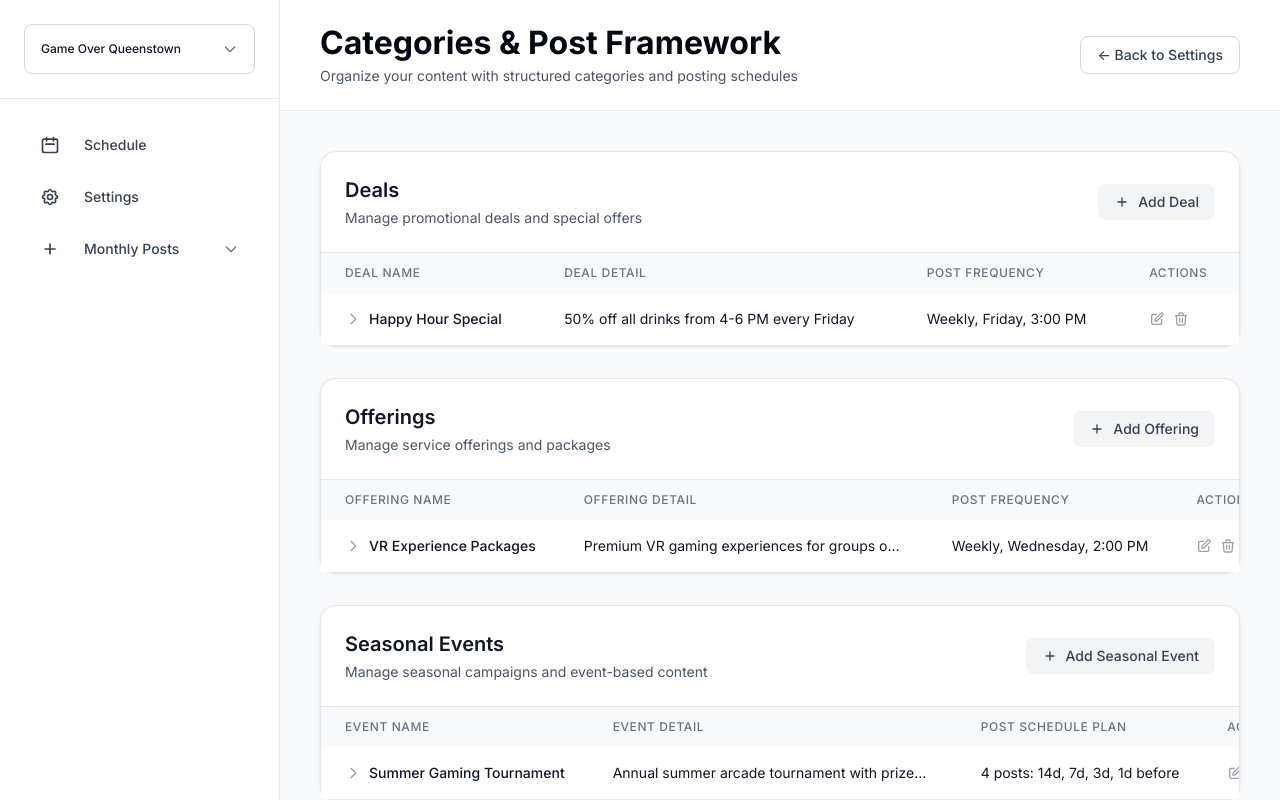
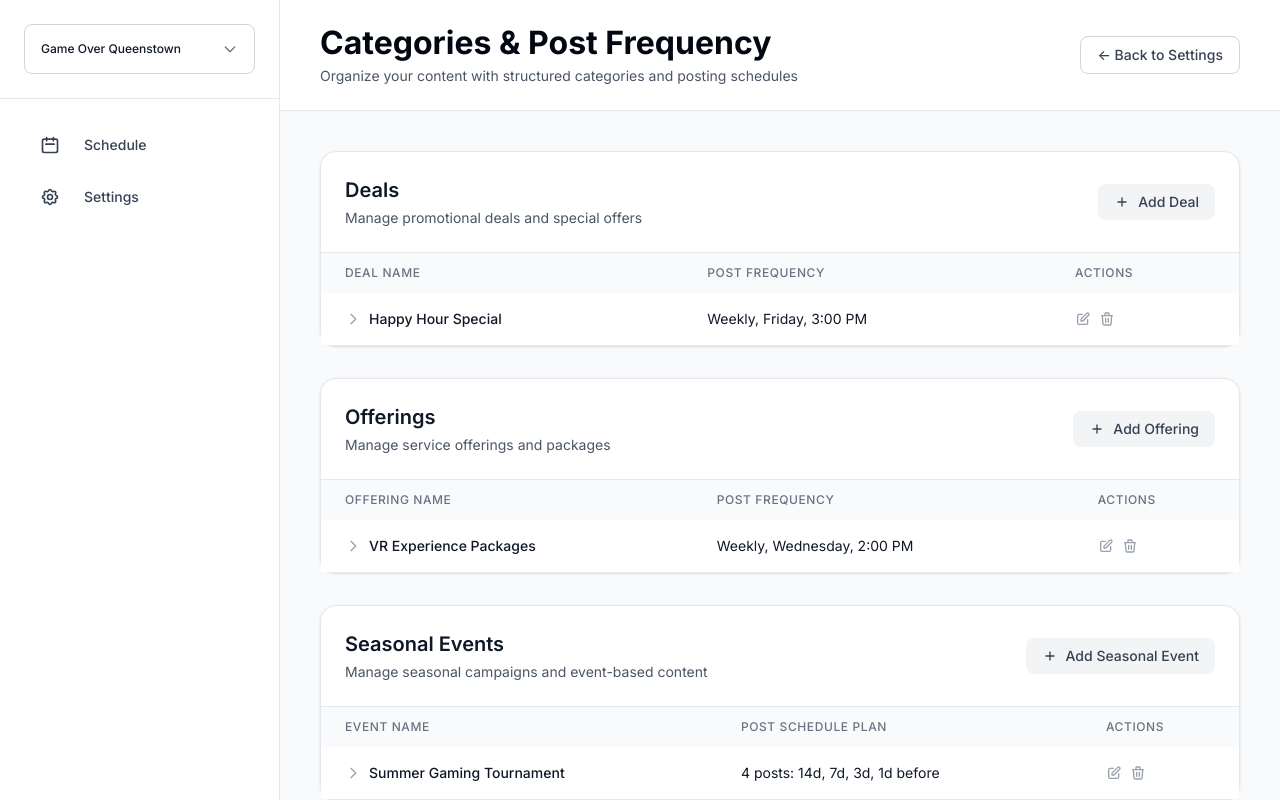
Before and after one commit to andrewferdinando/ferdyv2, a Next.js app: page /categories in a window 1280 px wide. Built offline with nearby package versions, Linux system fonts and the light colour scheme.

Commit message:
Remove deal details from tables, remove monthly posts nav, add automated monthly posts settings, rename categories

```diff
--- a/src/app/categories/page.tsx
+++ b/src/app/categories/page.tsx
@@ -1080,7 +1080,7 @@ export default function CategoriesPage() {
         <div className="bg-white border-b border-gray-200 px-4 sm:px-6 lg:px-10 py-6">
           <div className="flex flex-col sm:flex-row sm:items-center sm:justify-between gap-4">
             <div>
-              <h1 className="text-2xl sm:text-3xl lg:text-[32px] font-bold text-gray-950 leading-[1.2]">Categories & Post Framework</h1>
+              <h1 className="text-2xl sm:text-3xl lg:text-[32px] font-bold text-gray-950 leading-[1.2]">Categories & Post Frequency</h1>
               <p className="text-gray-600 mt-1 text-sm">Organize your content with structured categories and posting schedules</p>
             </div>
             <div className="flex space-x-3">
@@ -1119,7 +1119,6 @@ export default function CategoriesPage() {
                 <thead className="bg-gray-50">
                   <tr>
                     <th className="px-6 py-3 text-left text-xs font-medium text-gray-500 uppercase tracking-wider">Deal Name</th>
-                    <th className="px-6 py-3 text-left text-xs font-medium text-gray-500 uppercase tracking-wider">Deal Detail</th>
                     <th className="px-6 py-3 text-left text-xs font-medium text-gray-500 uppercase tracking-wider">Post Frequency</th>
                     <th className="px-6 py-3 text-left text-xs font-medium text-gray-500 uppercase tracking-wider">Actions</th>
                   </tr>
@@ -1147,9 +1146,6 @@ export default function CategoriesPage() {
                             )}
                           </div>
                         </td>
-                        <td className="px-6 py-4">
-                          <div className="text-sm text-gray-900 max-w-xs truncate">{deal.detail}</div>
-                        </td>
                         <td className="px-6 py-4 whitespace-nowrap">
                           <div className="text-sm text-gray-900">{formatFrequency(deal.frequency)}</div>
                         </td>
@@ -1169,7 +1165,7 @@ export default function CategoriesPage() {
                       </tr>
                       {expandedRows.has(deal.id) && (
                         <tr>
-                          <td colSpan={4} className="px-6 py-4 bg-gray-50">
+                          <td colSpan={3} className="px-6 py-4 bg-gray-50">
                             <div className="space-y-3">
                               <div className="text-sm font-medium text-gray-700 mb-2">Sub-categories</div>
                               {deal.subCategories.map((sub) => (
@@ -1227,7 +1223,6 @@ export default function CategoriesPage() {
                 <thead className="bg-gray-50">
                   <tr>
                     <th className="px-6 py-3 text-left text-xs font-medium text-gray-500 uppercase tracking-wider">Offering Name</th>
-                    <th className="px-6 py-3 text-left text-xs font-medium text-gray-500 uppercase tracking-wider">Offering Detail</th>
                     <th className="px-6 py-3 text-left text-xs font-medium text-gray-500 uppercase tracking-wider">Post Frequency</th>
                     <th className="px-6 py-3 text-left text-xs font-medium text-gray-500 uppercase tracking-wider">Actions</th>
                   </tr>
@@ -1255,9 +1250,6 @@ export default function CategoriesPage() {
                             )}
                           </div>
                         </td>
-                        <td className="px-6 py-4">
-                          <div className="text-sm text-gray-900 max-w-xs truncate">{offering.detail}</div>
-                        </td>
                         <td className="px-6 py-4 whitespace-nowrap">
                           <div className="text-sm text-gray-900">{formatFrequency(offering.frequency)}</div>
                         </td>
@@ -1277,7 +1269,7 @@ export default function CategoriesPage() {
                       </tr>
                       {expandedRows.has(offering.id) && (
                         <tr>
-                          <td colSpan={4} className="px-6 py-4 bg-gray-50">
+                          <td colSpan={3} className="px-6 py-4 bg-gray-50">
                             <div className="space-y-3">
                               <div className="text-sm font-medium text-gray-700 mb-2">Sub-categories</div>
                               {offering.subCategories.map((sub) => (
@@ -1335,7 +1327,6 @@ export default function CategoriesPage() {
                 <thead className="bg-gray-50">
                   <tr>
                     <th className="px-6 py-3 text-left text-xs font-medium text-gray-500 uppercase tracking-wider">Event Name</th>
-                    <th className="px-6 py-3 text-left text-xs font-medium text-gray-500 uppercase tracking-wider">Event Detail</th>
                     <th className="px-6 py-3 text-left text-xs font-medium text-gray-500 uppercase tracking-wider">Post Schedule Plan</th>
                     <th className="px-6 py-3 text-left text-xs font-medium text-gray-500 uppercase tracking-wider">Actions</th>
                   </tr>
@@ -1363,9 +1354,6 @@ export default function CategoriesPage() {
                             )}
                           </div>
                         </td>
-                        <td className="px-6 py-4">
-                          <div className="text-sm text-gray-900 max-w-xs truncate">{event.detail}</div>
-                        </td>
                         <td className="px-6 py-4 whitespace-nowrap">
                           <div className="text-sm text-gray-900">{formatPostPlan(event.postPlan)}</div>
                         </td>
@@ -1385,7 +1373,7 @@ export default function CategoriesPage() {
                       </tr>
                       {expandedRows.has(event.id) && (
                         <tr>
-                          <td colSpan={4} className="px-6 py-4 bg-gray-50">
+                          <td colSpan={3} className="px-6 py-4 bg-gray-50">
                             <div className="space-y-3">
                               <div className="text-sm font-medium text-gray-700 mb-2">Sub-events</div>
                               {event.subCategories.map((sub) => (
--- a/src/app/settings/page.tsx
+++ b/src/app/settings/page.tsx
@@ -67,7 +67,7 @@ export default function SettingsPage() {
                 </svg>
               </div>
               <div className="flex-1 min-w-0">
-                <h3 className="font-semibold text-gray-900 mb-3 text-base">Categories & Post Framework</h3>
+                <h3 className="font-semibold text-gray-900 mb-3 text-base">Categories & Post Frequency</h3>
                 <p className="text-gray-600 text-sm mb-4 leading-[1.5]">
                   Define content categories and post structure templates.
                 </p>
@@ -100,6 +100,29 @@ export default function SettingsPage() {
               </div>
             </div>
           </div>
+
+          {/* Automated Monthly Posts Card */}
+          <div className="bg-white rounded-xl border border-gray-200 p-4 sm:p-6">
+            <div className="flex items-start space-x-4">
+              <div className="w-14 h-14 bg-[#EEF2FF] rounded-lg flex items-center justify-center flex-shrink-0">
+                <svg className="w-7 h-7 text-[#6366F1]" fill="none" stroke="currentColor" viewBox="0 0 24 24">
+                  <path strokeLinecap="round" strokeLinejoin="round" strokeWidth={2} d="M12 8v4l3 3m6-3a9 9 0 11-18 0 9 9 0 0118 0z" />
+                </svg>
+              </div>
+              <div className="flex-1 min-w-0">
+                <h3 className="font-semibold text-gray-900 mb-3 text-base">Automated Monthly Posts</h3>
+                <p className="text-gray-600 text-sm mb-4 leading-[1.5]">
+                  Configure automatic posting schedules for monthly content.
+                </p>
+                <div className="flex items-center space-x-2">
+                  <label className="inline-flex items-center">
+                    <input type="checkbox" className="form-checkbox h-4 w-4 text-[#6366F1] rounded focus:ring-[#6366F1] border-gray-300" />
+                    <span className="ml-2 text-sm text-gray-700">Enable automated monthly posts</span>
+                  </label>
+                </div>
+              </div>
+            </div>
+          </div>
         </div>
       </div>
     </div>
--- a/src/components/navigation/Sidebar.tsx
+++ b/src/components/navigation/Sidebar.tsx
@@ -19,18 +19,6 @@ const SettingsIcon = ({ className = "w-5 h-5" }: { className?: string }) => (
 );
 
 
-const PlusIcon = ({ className = "w-5 h-5" }: { className?: string }) => (
-  <svg className={className} fill="none" stroke="currentColor" viewBox="0 0 24 24">
-    <path strokeLinecap="round" strokeLinejoin="round" strokeWidth={2} d="M12 6v6m0 0v6m0-6h6m-6 0H6" />
-  </svg>
-);
-
-const LibraryIcon = ({ className = "w-5 h-5" }: { className?: string }) => (
-  <svg className={className} fill="none" stroke="currentColor" viewBox="0 0 24 24">
-    <path strokeLinecap="round" strokeLinejoin="round" strokeWidth={2} d="M19 11H5m14 0a2 2 0 012 2v6a2 2 0 01-2 2H5a2 2 0 01-2-2v-6a2 2 0 012-2m14 0V9a2 2 0 00-2-2M5 11V9a2 2 0 012-2m0 0V5a2 2 0 012-2h6a2 2 0 012 2v2M7 7h10" />
-  </svg>
-);
-
 const ChevronDownIcon = ({ className = "w-4 h-4" }: { className?: string }) => (
   <svg className={className} fill="none" stroke="currentColor" viewBox="0 0 24 24">
     <path strokeLinecap="round" strokeLinejoin="round" strokeWidth={2} d="M19 9l-7 7-7-7" />
@@ -45,7 +33,6 @@ interface SidebarProps {
 export default function Sidebar({ className = '', onMobileClose }: SidebarProps) {
   const pathname = usePathname();
   const [isBrandDropdownOpen, setIsBrandDropdownOpen] = useState(false);
-  const [isMonthlyPostsOpen, setIsMonthlyPostsOpen] = useState(false);
 
   const navigationItems = [
     {
@@ -59,13 +46,6 @@ export default function Sidebar({ className = '', onMobileClose }: SidebarProps)
       href: '/settings',
       icon: SettingsIcon,
       active: pathname === '/settings',
-    },
-    {
-      name: 'Monthly Posts',
-      icon: PlusIcon,
-      hasDropdown: true,
-      isOpen: isMonthlyPostsOpen,
-      onToggle: () => setIsMonthlyPostsOpen(!isMonthlyPostsOpen),
     },
   ];
 
@@ -108,7 +88,6 @@ export default function Sidebar({ className = '', onMobileClose }: SidebarProps)
         <ul className="space-y-2">
           {navigationItems.map((item) => (
             <li key={item.name}>
-              {item.href ? (
               <Link
                 href={item.href}
                 onClick={handleNavigationClick}
@@ -121,24 +100,6 @@ export default function Sidebar({ className = '', onMobileClose }: SidebarProps)
                 <item.icon className="w-5 h-5" />
                 <span className="font-medium text-sm">{item.name}</span>
               </Link>
-              ) : (
-                <button
-                  onClick={item.onToggle}
-                  className={`w-full flex items-center justify-between px-4 py-3 rounded-lg transition-all duration-200 ${
-                    item.isOpen
-                      ? 'bg-gray-100 text-gray-700'
-                      : 'text-gray-700 hover:bg-gray-100'
-                  }`}
-                >
-                  <div className="flex items-center !space-x-6">
-                    <item.icon className="w-5 h-5" />
-                    <span className="font-medium text-sm">{item.name}</span>
-                  </div>
-                  {item.hasDropdown && (
-                    <ChevronDownIcon className="w-4 h-4 text-gray-500" />
-                  )}
-                </button>
-              )}
             </li>
           ))}
         </ul>
```
Lines whose indentation alone changed are shown as unchanged.
